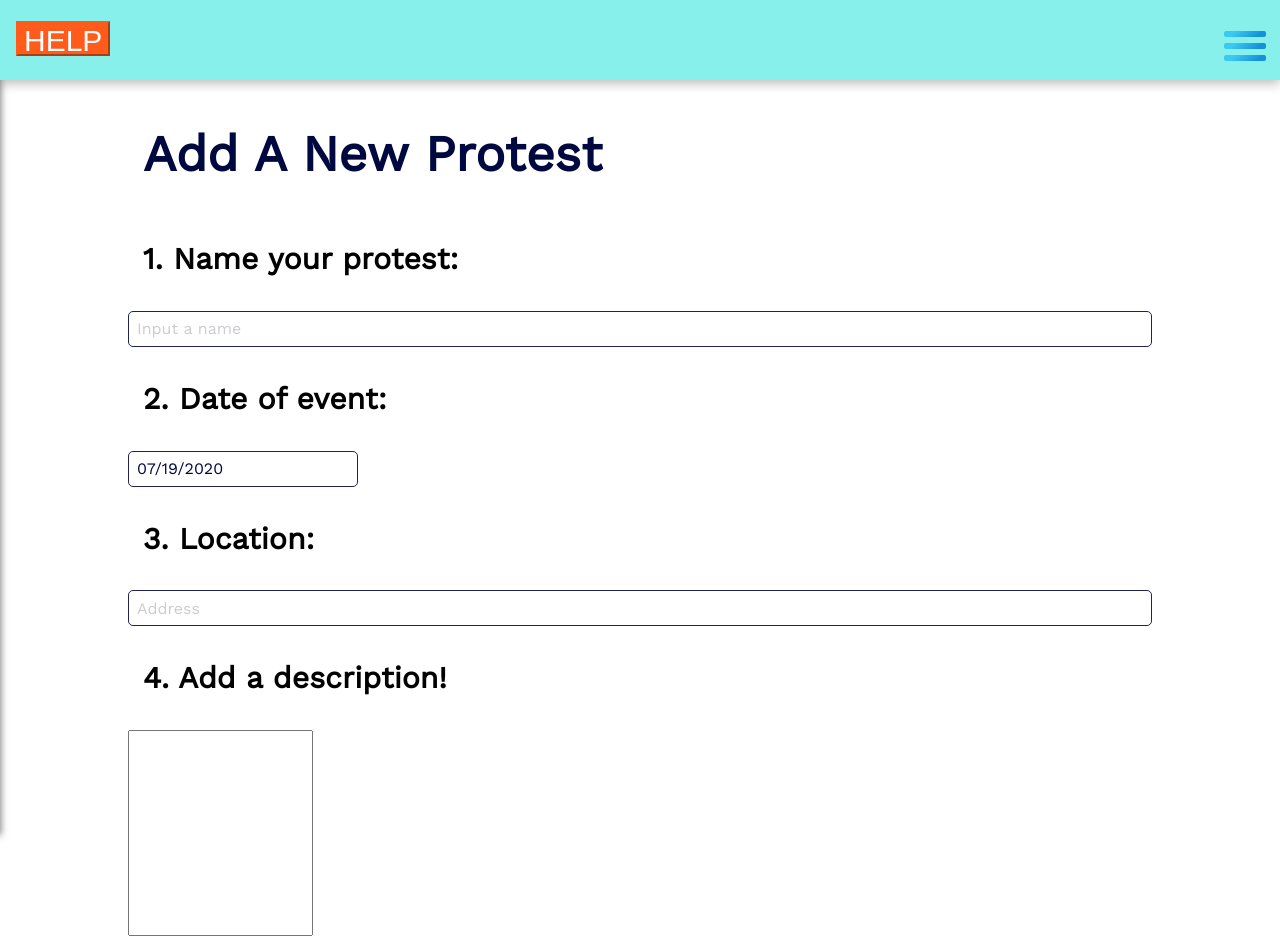
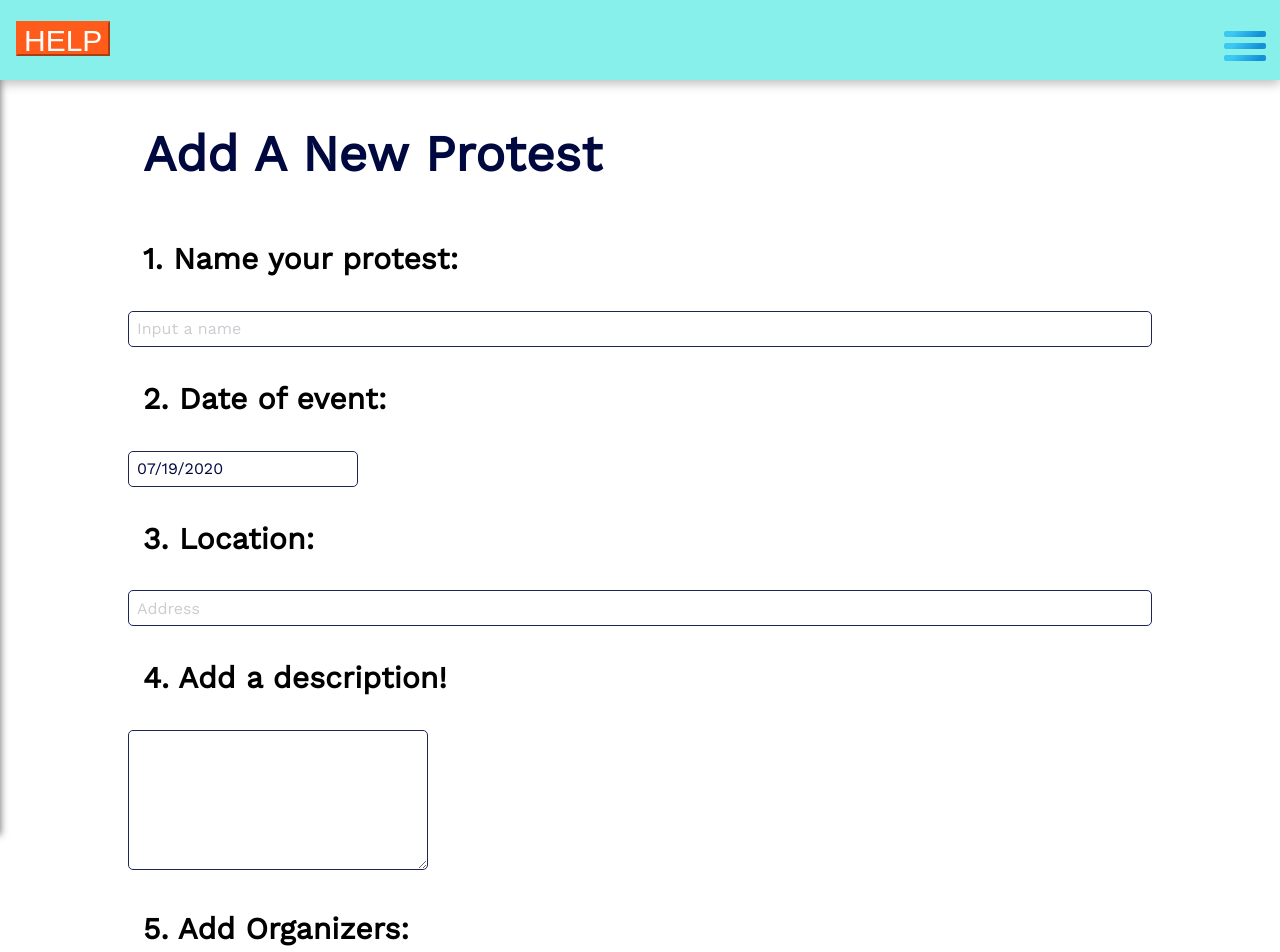
Before and after one commit to sunny-zuo/safe-protests, a React (Create React App) app in the folder client/: page /add-protest in a window 1280 px wide. Shown: the top 952 px of the page. Built offline with nearby package versions, Linux system fonts and the light colour scheme.

Commit message:
fix: description input sizing and appearance

```diff
--- a/client/src/pages/AddProtest.js
+++ b/client/src/pages/AddProtest.js
@@ -91,20 +91,19 @@ class AddProtest extends Component {
 							onChange={(e) => this.updateState({ location: e.target.value })}
 						></input>
 						<h2 className="subtitle">4. Add a description!</h2>
-						<input
-							type="textarea"
+						<textarea
+							type="text"
 							id="desc"
-							style={{ height: "200px" }}
+							style={{ height: "140px", width: "300px", fontSize: "15px", fontFamily: "Work Sans" }}
 							name="desc"
 							placeholder=""
 							value={this.state.description}
 							onChange={(e) =>
 								this.updateState({ description: e.target.value })
 							}
-						></input>
+						></textarea>
 
-						{/* If we are to add this section we'd have to get database of user profiles */}
-						<h2 className="subtitle">X. Add Organizers:</h2>
+						<h2 className="subtitle">5. Add Organizers:</h2>
 						<input
 							type="text"
 							className="input-field"
--- a/client/src/pages/MakeNewPost.js
+++ b/client/src/pages/MakeNewPost.js
@@ -51,12 +51,11 @@ class MakeNewPost extends Component {
 				<div className="text">
 					<h1 className="title">
 						Post an Update
-				</h1>
+					</h1>
 
 					<input type="text" id="post-title" className="input-field" name="post-title" placeholder="Title Your Post (optional)" value={this.state.title} onChange={(e) => this.updateState({ title: e.target.value })}></input>
-					<input type="text" id="post-username" className="input-field" name="post-username" placeholder="Name" value={this.state.username} onChange={(e) => this.updateState({ username: e.target.value })}></input>
-					<input type="textarea" rows="10" style={{ height: "200px" }} id="post-cont" className="input-field" name="post-cont" placeholder="Post Content (required)" value={this.state.body} onChange={(e) => this.updateState({ body: e.target.value })}></input>
-
+					<input type="text" id="post-username" style={{marginTop: "20px"}} className="input-field" name="post-username" placeholder="Name" value={this.state.username} onChange={(e) => this.updateState({ username: e.target.value })}></input>
+					<textarea type="text" rows="10" style={{ height: "200px", fontSize: "15px", marginTop: "20px" }} id="post-cont" className="input-field" name="post-cont" placeholder="Post Content (required)" value={this.state.body} onChange={(e) => this.updateState({ body: e.target.value })}></textarea>
 
 					<button className="main-btn" onClick={this.addPost}>Make Post</button>
 				</div>
--- a/client/src/pages/css/form.scss
+++ b/client/src/pages/css/form.scss
@@ -1,6 +1,7 @@
 @import "./index.scss";
 
 input[type="text"],
+textarea,
 .select {
 	width: 100%;
 	height: 36px;
--- a/client/src/pages/css/style.css
+++ b/client/src/pages/css/style.css
@@ -25,7 +25,6 @@ p {
 
 .input-field {
 	height: 50px;
-	width: 80%;
 	font-size: 15px;
 	/* vertical-align: top; */
 }
```
